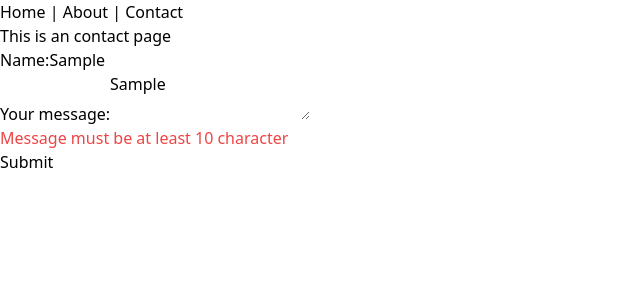
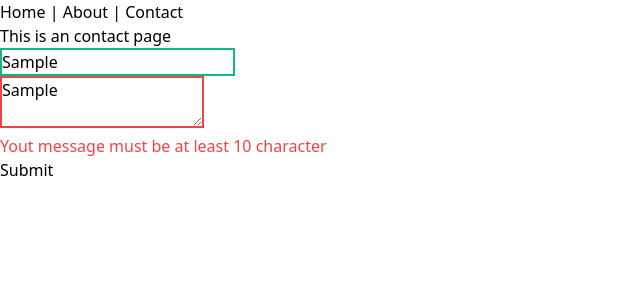
Before and after one commit to mannar-hielal/saladify, a Vue app: page /contact in a window 1280 px wide. Both pictures are taken after typing "Sample", "Sample" into the empty fields and a click on the button "Submit". Shown: the top 300 px of the page, without its empty margins (0-640 px from the left). Built offline with nearby package versions, Linux system fonts and the light colour scheme.

Commit message:
Bind classes & check when submit

```diff
--- a/src/views/Contact.vue
+++ b/src/views/Contact.vue
@@ -5,12 +5,17 @@
       <div>
         <!-- name -->
         <div>
-          <label for="name">Name:</label>
           <input
             type="text"
             id="name"
+            aria-label="name"
             v-model="form.name"
             @input="$v.form.name.$touch()"
+            :class="{
+              warning: $v.form.name.$error,
+              success: !$v.form.name.$invalid,
+            }"
+            placeholder="Your name"
           />
           <!-- notification -->
           <p
@@ -36,29 +41,31 @@
 
         <!-- message -->
         <div>
-          <label for="message">Your message:</label>
           <textarea
             name="message"
             form="contactForm"
+            aria-label="message"
             v-model="form.message"
             @input="$v.form.message.$touch()"
-          >
-Enter text here...</textarea
-          >
-
+            placeholder="Enter your message here"
+            :class="{
+              warning: $v.form.message.$error,
+              success: !$v.form.message.$invalid,
+            }"
+          ></textarea>
           <!-- notification -->
           <p
             v-if="!$v.form.message.required && $v.form.message.$error"
             class="text-red-500"
           >
-            Message ist required
+            Message is required
           </p>
 
           <p
             v-if="!$v.form.message.minLength & $v.form.message.$error"
             class="text-red-500"
           >
-            Message must be at least 10 character
+            Yout message must be at least 10 character
           </p>
         </div>
 
@@ -87,7 +94,7 @@ export default {
     form: {
       name: {
         required: required,
-        minLength: minLength(2),
+        minLength: minLength(3),
       },
       message: {
         required: required,
@@ -98,8 +105,21 @@ export default {
   computed: {},
   methods: {
     submitForm() {
-      console.log("form is successfuly submitted!");
+      this.$v.form.$touch();
+      if (!this.$v.form.$invalid) {
+        console.log("form is successfuly submitted!");
+      } else {
+        console.log("invalid form");
+      }
     },
   },
 };
 </script>
+<style lang="postcss">
+.warning {
+  @apply border-2 border-red-500;
+}
+.success {
+  @apply border-2 border-green-500;
+}
+</style>
```
